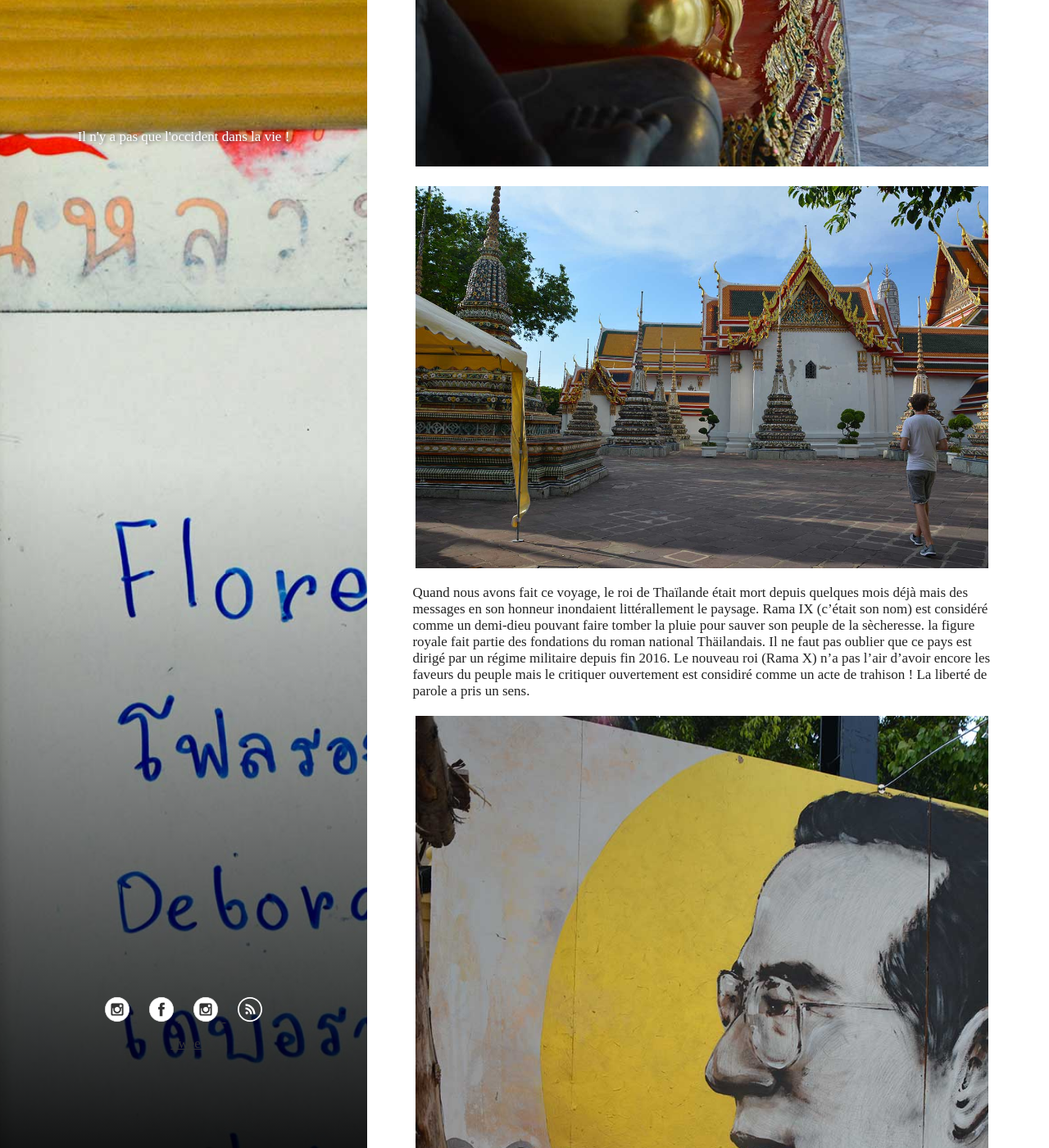
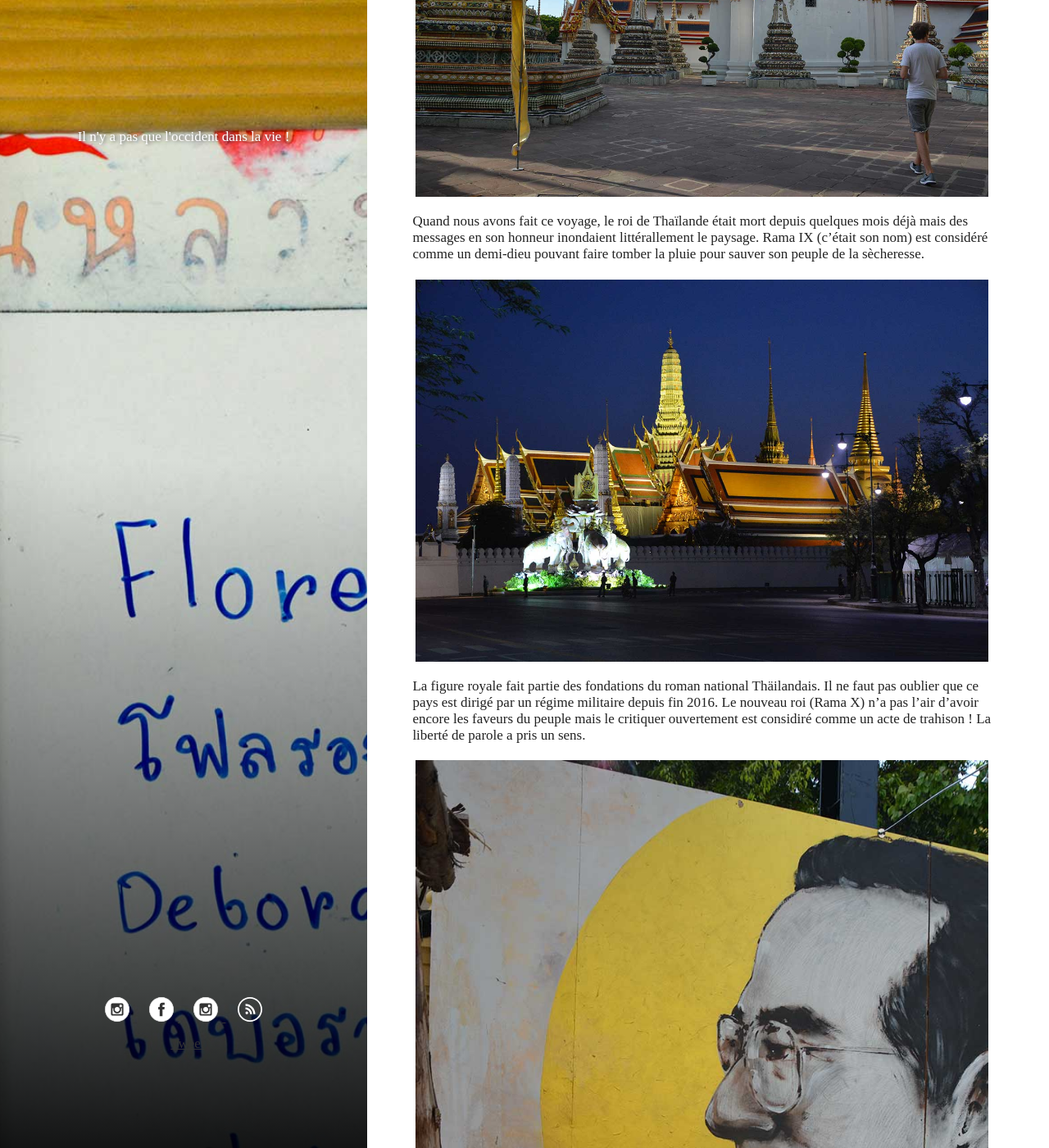
Before and after one commit to FlorentD/cairatuverras.github.io, a Jekyll site: the page built from _posts/2017-06-09-thailande-culture.md, in a window 1280 px wide and 1400 px high, scrolled down 6433 px. Shown: the whole window at 82% size. Built offline with Jekyll 4.4.1, drawn with Linux system fonts in a browser that asks for light colours; comment, search, counter and statistics services are not loaded; some of the changed lines change nothing that is shown; some of the changed text lies outside the part shown.

Commit message:
Create 2017-06-09-thailande-culture.md

```diff
--- a/_posts/2017-06-09-thailande-culture.md
+++ b/_posts/2017-06-09-thailande-culture.md
@@ -44,14 +44,19 @@
 
 [![railroad]({{ site.images }}/thailande_culture/fleurs_2.jpg)]({{ site.images }}/thailande_culture/fleurs_2.jpg)
 
-Nous avons donc lâché les transports pour nous consacrer pleinement à des **connexions plus philosophiques.**
-La place de la religion est ici très forte. Il n'est pas rare de trouver une pièce dédié à un dieu dans une maison Thaïlandaise et les temples inondes les villes et villages du pays avec leurs belles couleurs et leurs mille statues
+Nous avons donc lâché les transports pour nous consacrer pleinement à des **connexions plus spirituelles.**
+
+[![railroad]({{ site.images }}/thailande_culture/religion_3.jpg)]({{ site.images }}/thailande_culture/religion_3.jpg)
+
+La place de la religion est ici très forte. Il n'est pas rare de trouver une pièce dédiée à un dieu dans une maison Thaïlandaise et les temples inondent les villes et villages du pays avec leurs belles couleurs et leurs mille statues
+
+[![railroad]({{ site.images }}/thailande_culture/religion_4.jpg)]({{ site.images }}/thailande_culture/religion_4.jpg)
+
+Quand nous avons fait ce voyage, le roi de Thaïlande était mort depuis quelques mois déjà mais des messages en son honneur inondaient littérallement le paysage. Rama IX (c'était son nom) est considéré comme un demi-dieu pouvant faire tomber la pluie pour sauver son peuple de la sècheresse.
 
 [![railroad]({{ site.images }}/thailande_culture/religion_2.jpg)]({{ site.images }}/thailande_culture/religion_2.jpg)
-[![railroad]({{ site.images }}/thailande_culture/religion_3.jpg)]({{ site.images }}/thailande_culture/religion_3.jpg)
-[![railroad]({{ site.images }}/thailande_culture/religion_4.jpg)]({{ site.images }}/thailande_culture/religion_4.jpg)
 
-Quand nous avons fait ce voyage, le roi de Thaïlande était mort depuis quelques mois déjà mais des messages en son honneur inondaient littérallement le paysage. Rama IX (c'était son nom) est considéré comme un demi-dieu pouvant faire tomber la pluie pour sauver son peuple de la sècheresse. la figure royale fait partie des fondations du roman national Thäilandais. Il ne faut pas oublier que ce pays est dirigé par un régime militaire depuis fin 2016. Le nouveau roi (Rama X) n'a pas l'air d'avoir encore les faveurs du peuple mais le critiquer ouvertement est considiré comme un acte de trahison ! La liberté de parole a pris un sens.
+La figure royale fait partie des fondations du roman national Thäilandais. Il ne faut pas oublier que ce pays est dirigé par un régime militaire depuis fin 2016. Le nouveau roi (Rama X) n'a pas l'air d'avoir encore les faveurs du peuple mais le critiquer ouvertement est considiré comme un acte de trahison ! La liberté de parole a pris un sens.
 
 [![railroad]({{ site.images }}/thailande_culture/politique_1.jpg)]({{ site.images }}/thailande_culture/politique_1.jpg)
 
```
